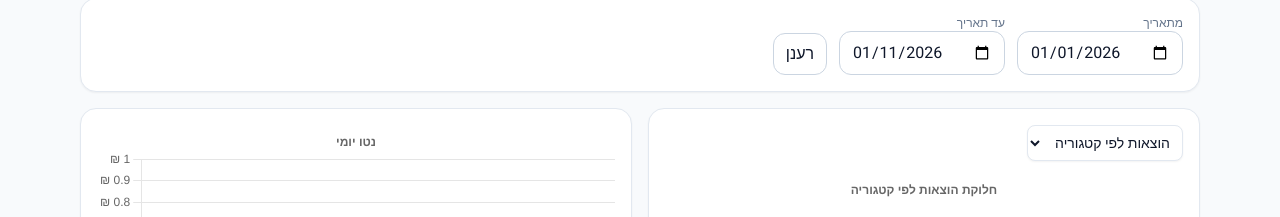
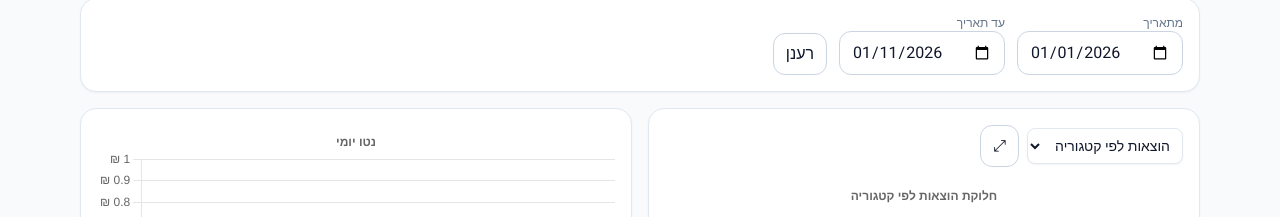
Before and after one commit to shaybc/finance-tracker, a React (Vite) app in the folder client/: page / in a window 1280 px wide. Shown: the part 89-306 px from the top of the page. Built offline with nearby package versions, Linux system fonts and the light colour scheme; no server answers.

Commit message:
Constrain expanded pie chart width

```diff
--- a/client/src/pages/Dashboard.jsx
+++ b/client/src/pages/Dashboard.jsx
@@ -151,15 +151,16 @@ export default function Dashboard() {
         )}
       </div>
 
-      <div className="grid grid-cols-1 md:grid-cols-2 gap-4">
-        <div className="card p-4">
+      {pieExpanded ? (
+        <div className="fixed inset-0 z-50 bg-slate-50 p-4 overflow-auto">
+          <div className="card p-4 h-full">
             <div className="mb-3 flex flex-wrap items-center justify-between gap-3">
               {drilldown && (
                 <button className="btn" onClick={() => setDrilldown(null)}>
                   חזרה
                 </button>
               )}
-            <div className="flex items-center">
+              <div className="flex items-center gap-2">
                 <select
                   className="h-9 rounded-lg border border-slate-200 bg-white px-2 text-sm shadow-sm focus:border-slate-400 focus:outline-none focus:ring-2 focus:ring-slate-200"
                   value={pieMode}
@@ -169,6 +170,64 @@ export default function Dashboard() {
                   <option value="income">הכנסות לפי קטגוריה</option>
                   <option value="both">הכנסות והוצאות יחד</option>
                 </select>
+                <button
+                  className="btn"
+                  type="button"
+                  onClick={() => setPieExpanded(false)}
+                  aria-label="צמצום תצוגה"
+                  title="צמצום תצוגה"
+                >
+                  ⤡
+                </button>
+              </div>
+            </div>
+            <div className="w-full max-w-4xl mx-auto">
+              <PieChart
+                title={pieTitle}
+                data={(drilldown ? tagPieData : pieData).slice(0, 12)}
+                onSliceDetails={
+                  drilldown
+                    ? undefined
+                    : (slice) =>
+                        setDrilldown({
+                          categoryId: slice.categoryId,
+                          categoryLabel: slice.categoryLabel,
+                        })
+                }
+                onSliceTransactions={drilldown ? undefined : handleSliceTransactions}
+              />
+            </div>
+          </div>
+        </div>
+      ) : (
+        <>
+          <div className="grid grid-cols-1 md:grid-cols-2 gap-4">
+            <div className="card p-4">
+              <div className="mb-3 flex flex-wrap items-center justify-between gap-3">
+                {drilldown && (
+                  <button className="btn" onClick={() => setDrilldown(null)}>
+                    חזרה
+                  </button>
+                )}
+                <div className="flex items-center gap-2">
+                  <select
+                    className="h-9 rounded-lg border border-slate-200 bg-white px-2 text-sm shadow-sm focus:border-slate-400 focus:outline-none focus:ring-2 focus:ring-slate-200"
+                    value={pieMode}
+                    onChange={(event) => setPieMode(event.target.value)}
+                  >
+                    <option value="expense">הוצאות לפי קטגוריה</option>
+                    <option value="income">הכנסות לפי קטגוריה</option>
+                    <option value="both">הכנסות והוצאות יחד</option>
+                  </select>
+                  <button
+                    className="btn"
+                    type="button"
+                    onClick={() => setPieExpanded(true)}
+                    aria-label="הרחבת תצוגה"
+                    title="הרחבת תצוגה"
+                  >
+                    ⤢
+                  </button>
                 </div>
               </div>
               <PieChart
@@ -206,9 +265,13 @@ export default function Dashboard() {
                   <div className="font-bold">{formatILS(a.amount_signed)}</div>
                 </div>
               ))}
-          {anomalies.length === 0 && <div className="text-slate-500 text-sm">אין חריגים בטווח הזה.</div>}
+              {anomalies.length === 0 && (
+                <div className="text-slate-500 text-sm">אין חריגים בטווח הזה.</div>
+              )}
             </div>
           </div>
+        </>
+      )}
     </div>
   );
 }
```
Lines whose indentation alone changed are shown as unchanged.
